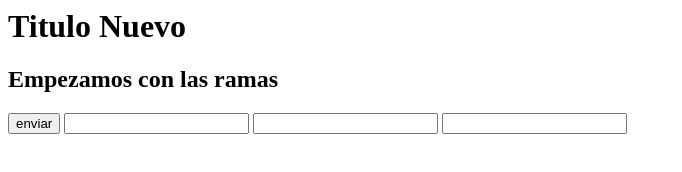
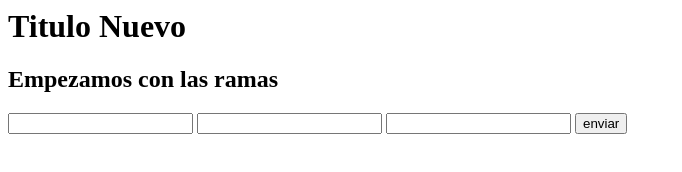
Before and after one commit to davidminarro/git-test, a plain HTML site: page index.html in a window 1280 px wide. Shown: the whole page, without its empty margins (0-682 px from the left). Drawn offline with Linux system fonts and the light colour scheme.

Commit message:
se cambio text a texto

```diff
--- a/index.html
+++ b/index.html
@@ -7,11 +7,10 @@
         <h2>Empezamos con las ramas</h2>
 
         <form action="#" method="get">
-            <input type="button" value="enviar">
-            <input type="text" name="firstnombre" id="nombre">
+            <input type="texto" name="firstnombre" id="nombre">
             <input type="text" name="lastnombre" id="nombre">
             <input type="number" name="age" id="age">
-
+            <input type="button" value="enviar">
         </form>
 
     </body>
```
